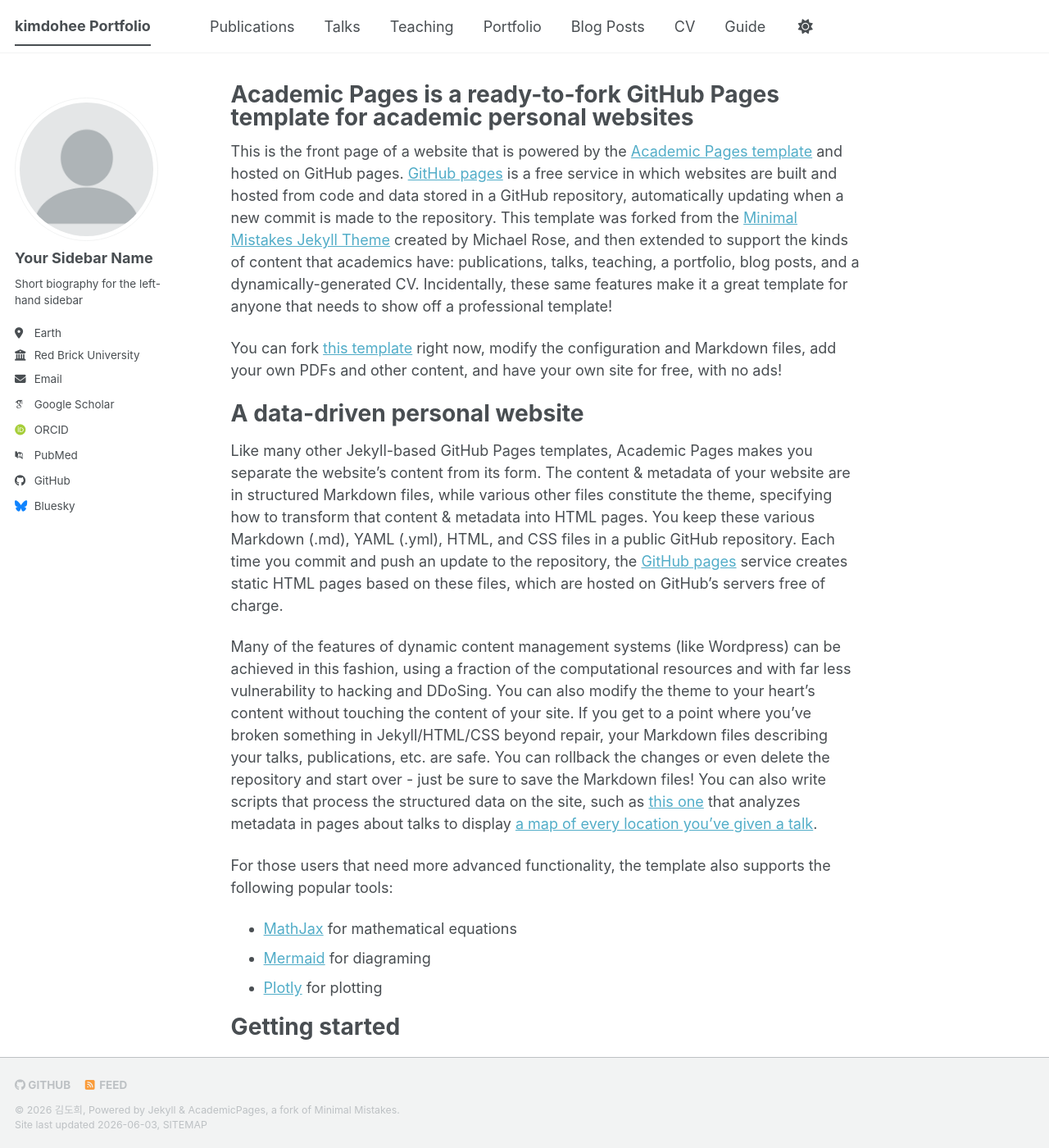
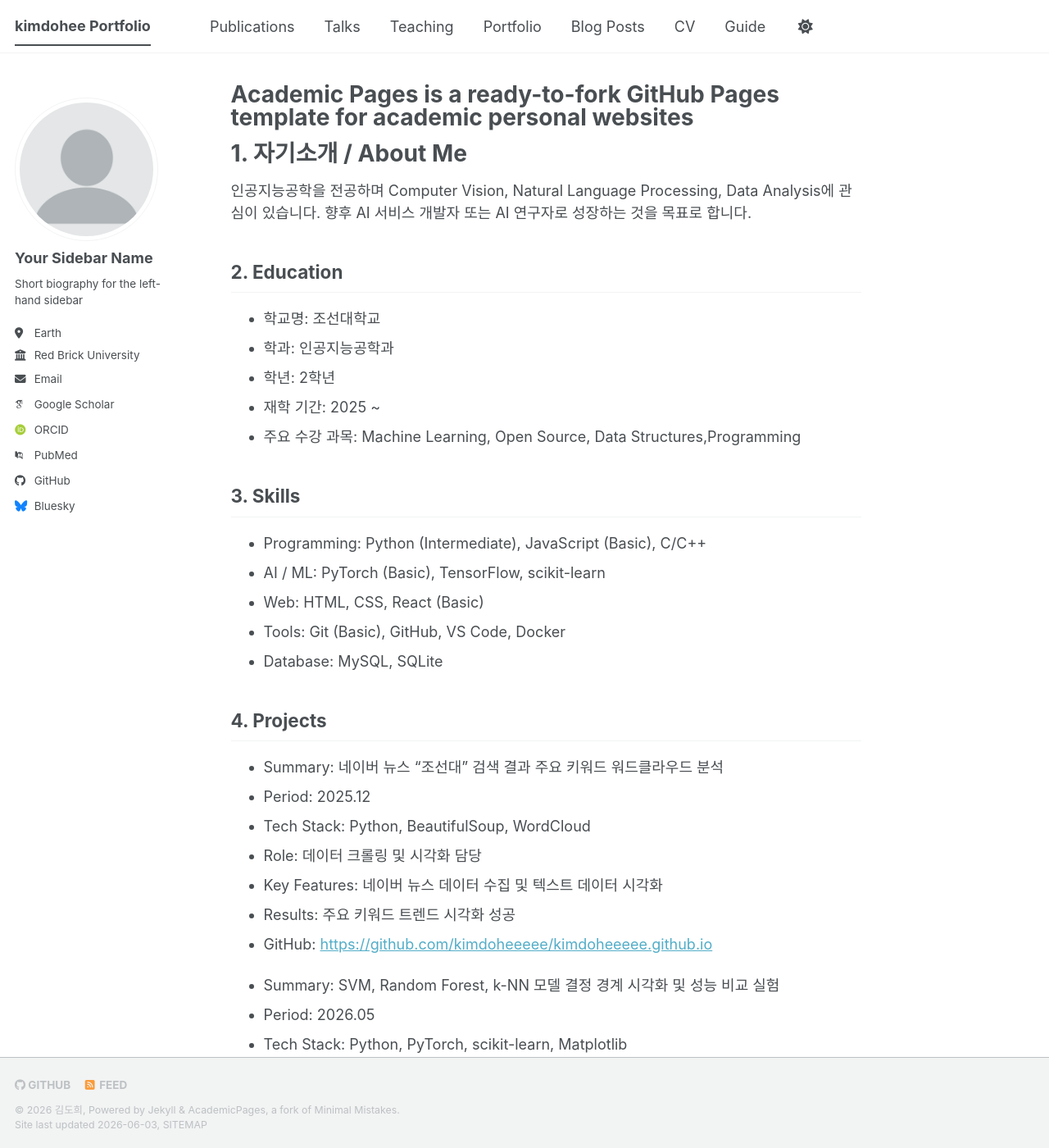
Before and after one commit to kimdoheeeee/kimdoheeeee.github.io, a Jekyll site: the page built from _pages/about.md, in a window 1280 px wide and 1400 px high. Shown: the whole window at 82% size. Built offline with Jekyll 4.4.1, drawn with Linux system fonts in a browser that asks for light colours; some web fonts are replaced; a script bundle is joined from its source files by our own code; library files that are not in the unit come from our copies; some of the changed text lies outside the part shown.

Commit message:
Education작성

```diff
--- a/_pages/about.md
+++ b/_pages/about.md
@@ -7,50 +7,52 @@ redirect_from:
   - /about.html
 ---
 
-This is the front page of a website that is powered by the [Academic Pages template](https://github.com/academicpages/academicpages.github.io) and hosted on GitHub pages. [GitHub pages](https://pages.github.com) is a free service in which websites are built and hosted from code and data stored in a GitHub repository, automatically updating when a new commit is made to the repository. This template was forked from the [Minimal Mistakes Jekyll Theme](https://mmistakes.github.io/minimal-mistakes/) created by Michael Rose, and then extended to support the kinds of content that academics have: publications, talks, teaching, a portfolio, blog posts, and a dynamically-generated CV. Incidentally, these same features make it a great template for anyone that needs to show off a professional template!
+# 1. 자기소개 / About Me
+인공지능공학을 전공하며 Computer Vision, Natural Language Processing, Data Analysis에 관심이 있습니다. 향후 AI 서비스 개발자 또는 AI 연구자로 성장하는 것을 목표로 합니다.
 
- You can fork [this template](https://github.com/academicpages/academicpages.github.io) right now, modify the configuration and Markdown files, add your own PDFs and other content, and have your own site for free, with no ads!
+## 2. Education
+- 학교명: 조선대학교
+- 학과: 인공지능공학과
+- 학년: 2학년
+- 재학 기간: 2025 ~
+- 주요 수강 과목: Machine Learning, Open Source, Data Structures,Programming
 
-A data-driven personal website
-======
-Like many other Jekyll-based GitHub Pages templates, Academic Pages makes you separate the website's content from its form. The content & metadata of your website are in structured Markdown files, while various other files constitute the theme, specifying how to transform that content & metadata into HTML pages. You keep these various Markdown (.md), YAML (.yml), HTML, and CSS files in a public GitHub repository. Each time you commit and push an update to the repository, the [GitHub pages](https://pages.github.com/) service creates static HTML pages based on these files, which are hosted on GitHub's servers free of charge.
+## 3. Skills
+- Programming: Python (Intermediate), JavaScript (Basic), C/C++
+- AI / ML: PyTorch (Basic), TensorFlow, scikit-learn
+- Web: HTML, CSS, React (Basic)
+- Tools: Git (Basic), GitHub, VS Code, Docker
+- Database: MySQL, SQLite
 
-Many of the features of dynamic content management systems (like Wordpress) can be achieved in this fashion, using a fraction of the computational resources and with far less vulnerability to hacking and DDoSing. You can also modify the theme to your heart's content without touching the content of your site. If you get to a point where you've broken something in Jekyll/HTML/CSS beyond repair, your Markdown files describing your talks, publications, etc. are safe. You can rollback the changes or even delete the repository and start over - just be sure to save the Markdown files! You can also write scripts that process the structured data on the site, such as [this one](https://github.com/academicpages/academicpages.github.io/blob/master/talkmap.ipynb) that analyzes metadata in pages about talks to display [a map of every location you've given a talk](https://academicpages.github.io/talkmap.html).
+## 4. Projects
+- Summary: 네이버 뉴스 "조선대" 검색 결과 주요 키워드 워드클라우드 분석
+- Period: 2025.12
+- Tech Stack: Python, BeautifulSoup, WordCloud
+- Role: 데이터 크롤링 및 시각화 담당
+- Key Features: 네이버 뉴스 데이터 수집 및 텍스트 데이터 시각화
+- Results: 주요 키워드 트렌드 시각화 성공
+- GitHub: <https://github.com/kimdoheeeee/kimdoheeeee.github.io>
 
-For those users that need more advanced functionality, the template also supports the following popular tools:
-- [MathJax](https://www.mathjax.org/) for mathematical equations
-- [Mermaid](https://mermaid.js.org/) for diagraming
-- [Plotly](https://plotly.com/javascript/) for plotting
+- Summary: SVM, Random Forest, k-NN 모델 결정 경계 시각화 및 성능 비교 실험
+- Period: 2026.05
+- Tech Stack: Python, PyTorch, scikit-learn, Matplotlib
+- Role: 모델 구현 및 하이퍼파라미터 튜닝, 결정 경계 플로팅
+- Results: IRIS, Digits, Wine DB 기반 각 분류기의 하이퍼파라미터 스케일 변화 분석 완료
+- GitHub: <https://github.com/kimdoheeeee/kimdoheeeee.github.io>
 
-Getting started
-======
-1. Register a GitHub account if you don't have one and confirm your e-mail (required!)
-1. Fork [this template](https://github.com/academicpages/academicpages.github.io) by clicking the "Use this template" button in the top right.
-1. Go to the repository's settings (rightmost item in the tabs that start with "Code", should be below "Unwatch"). Rename the repository "[your GitHub username].github.io", which will also be your website's URL.
-1. Set site-wide configuration and create content & metadata (see below -- also see [this set of diffs](https://archive.is/3TPas) showing what files were changed to set up [an example site](https://getorg-testacct.github.io) for a user with the username "getorg-testacct")
-1. Upload any files (like PDFs, .zip files, etc.) to the files/ directory. They will appear at https://[your GitHub username].github.io/files/example.pdf.
-1. Check status by going to the repository settings, in the "GitHub pages" section
+## 5. Experience
+- AI Lab Undergraduate Intern
+- Programming Club Member
+- Classifier Performance Comparison Project (2026.05)
 
-Site-wide configuration
-------
-The main configuration file for the site is in the base directory in [_config.yml](https://github.com/academicpages/academicpages.github.io/blob/master/_config.yml), which defines the content in the sidebars and other site-wide features. You will need to replace the default variables with ones about yourself and your site's github repository. The configuration file for the top menu is in [_data/navigation.yml](https://github.com/academicpages/academicpages.github.io/blob/master/_data/navigation.yml). For example, if you don't have a portfolio or blog posts, you can remove those items from that navigation.yml file to remove them from the header.
+## 6. CV / Resume
+[Download My Resume](./resume.pdf)
+*(⚠️주의: PDF에는 주민등록번호, 주소, 전화번호 등 민감한 개인정보를 포함하지 않아야 함)*
 
-Create content & metadata
-------
-For site content, there is one Markdown file for each type of content, which are stored in directories like _publications, _talks, _posts, _teaching, or _pages. For example, each talk is a Markdown file in the [_talks directory](https://github.com/academicpages/academicpages.github.io/tree/master/_talks). At the top of each Markdown file is structured data in YAML about the talk, which the theme will parse to do lots of cool stuff. The same structured data about a talk is used to generate the list of talks on the [Talks page](https://academicpages.github.io/talks), each [individual page](https://academicpages.github.io/talks/2012-03-01-talk-1) for specific talks, the talks section for the [CV page](https://academicpages.github.io/cv), and the [map of places you've given a talk](https://academicpages.github.io/talkmap.html) (if you run this [python file](https://github.com/academicpages/academicpages.github.io/blob/master/talkmap.py) or [Jupyter notebook](https://github.com/academicpages/academicpages.github.io/blob/master/talkmap.ipynb), which creates the HTML for the map based on the contents of the _talks directory).
+## 7. Contact
+- Email: student@example.com
+- GitHub: <https://github.com/kimdoheeeee>
 
-**Markdown generator**
-
-The repository includes [a set of Jupyter notebooks](https://github.com/academicpages/academicpages.github.io/tree/master/markdown_generator
-) that converts a CSV containing structured data about talks or presentations into individual Markdown files that will be properly formatted for the Academic Pages template. The sample CSVs in that directory are the ones I used to create my own personal website at stuartgeiger.com. My usual workflow is that I keep a spreadsheet of my publications and talks, then run the code in these notebooks to generate the Markdown files, then commit and push them to the GitHub repository.
-
-How to edit your site's GitHub repository
-------
-Many people use a git client to create files on their local computer and then push them to GitHub's servers. If you are not familiar with git, you can directly edit these configuration and Markdown files directly in the github.com interface. Navigate to a file (like [this one](https://github.com/academicpages/academicpages.github.io/blob/master/_talks/2012-03-01-talk-1.md) and click the pencil icon in the top right of the content preview (to the right of the "Raw | Blame | History" buttons). You can delete a file by clicking the trashcan icon to the right of the pencil icon. You can also create new files or upload files by navigating to a directory and clicking the "Create new file" or "Upload files" buttons.
-
-Example: editing a Markdown file for a talk
-![Editing a Markdown file for a talk](/images/editing-talk.png)
-
-For more info
-------
-More info about configuring Academic Pages can be found in [the guide](https://academicpages.github.io/markdown/), the [growing wiki](https://github.com/academicpages/academicpages.github.io/wiki), and you can always [ask a question on GitHub](https://github.com/academicpages/academicpages.github.io/discussions). The [guides for the Minimal Mistakes theme](https://mmistakes.github.io/minimal-mistakes/docs/configuration/) (which this theme was forked from) might also be helpful.
+## 8. Career Goal / Future Plan
+- AI Developer
+- Computer Vision Engineer
```
